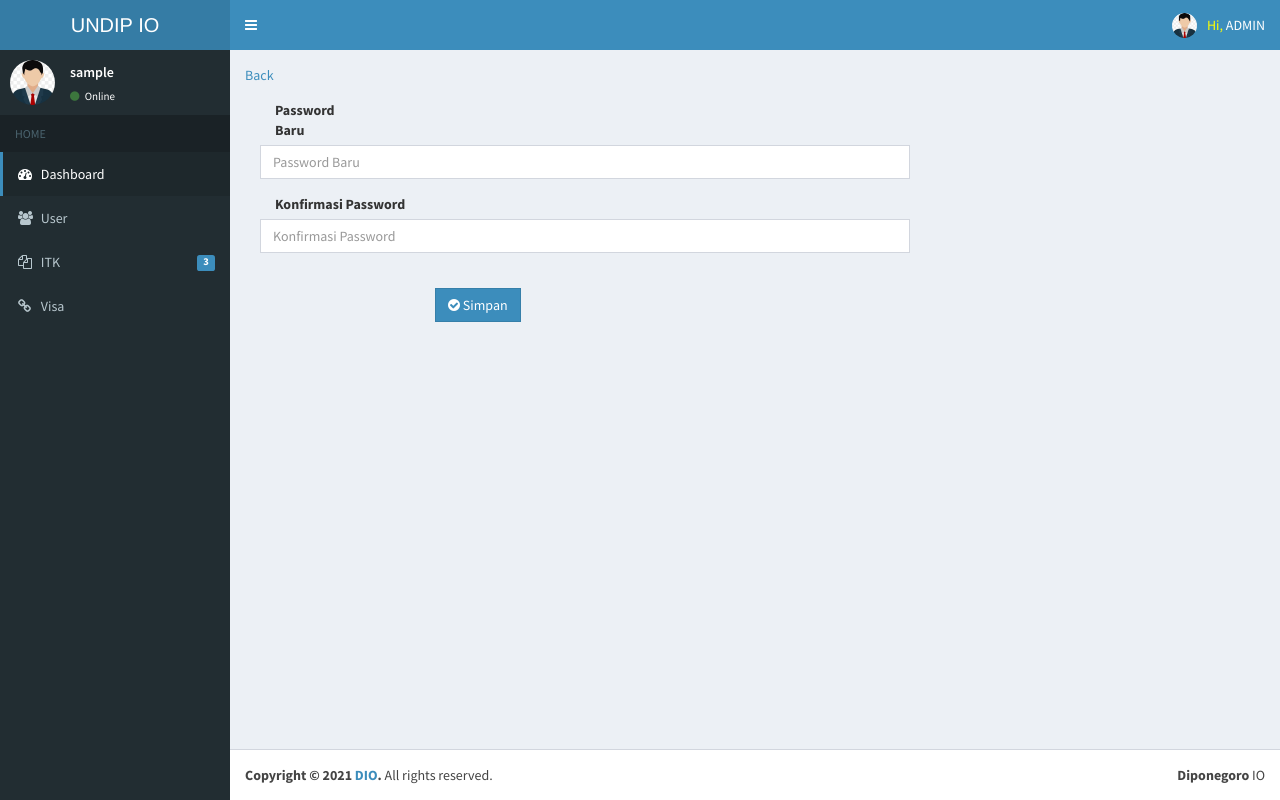
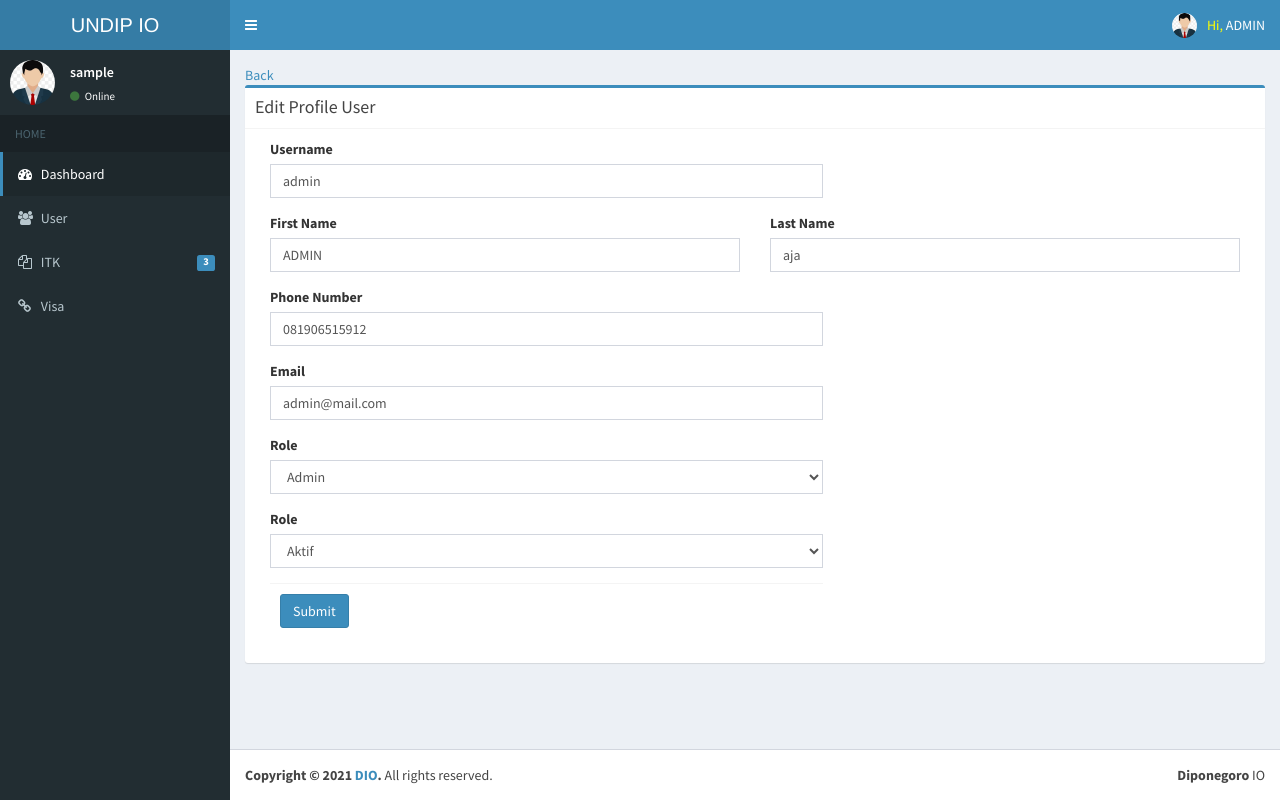
Before and after one commit to destiaarti/broadcast-wa-ci, a CodeIgniter app: page /send-message/admin/user/edit/1 in a window 1280 px wide. Run offline with CodeIgniter, Linux system fonts and the light colour scheme; the visitor is signed in with stand-in values (Sample User, id 1); data comes from the database, SQL or seed files in the repository; some libraries are stand-ins or nearby versions.

Commit message:
bug fixing

```diff
--- a/application/config/config.php
+++ b/application/config/config.php
@@ -492,6 +492,7 @@ $config['compress_output'] = FALSE;
 |
 */
 $config['time_reference'] = 'local';
+// $config['time_reference'] = 'Asia/Jakarta';
 
 /*
 |--------------------------------------------------------------------------
--- a/application/controllers/admin/User.php
+++ b/application/controllers/admin/User.php
@@ -20,25 +20,43 @@ class User extends MY_Controller
         $this->template->load('layouts/template', 'admin/user/index', $data);
     }
 
-    public function edit($id)
+    public function edit_password($id)
     {
         $data           = konfigurasi('Edit Password', 'Edit Password');
         $data['users'] = $this->User_model->get_by_id($id);
-        $this->template->load('layouts/template', 'admin/user/edit', $data);
+        $this->template->load('layouts/template', 'admin/user/edit_password', $data);
+    }
+
+    public function edit($id)
+    {
+        $data           = konfigurasi('Edit Profile', 'Edit Profile');
+        $data['users'] = $this->User_model->get_by_id($id);
+        $this->template->load('layouts/template', 'admin/user/update', $data);
     }
 
     public function update()
     {
         $id      = $this->input->post('id');
-        $name    = $this->input->post('name');
-        $address = $this->input->post('address');
+        $username    = $this->input->post('username');
+        $first_name    = $this->input->post('first_name');
+        $last_name    = $this->input->post('last_name');
+        $email    = $this->input->post('email');
+        $phone   = $this->input->post('phone');
+        $activated    = $this->input->post('activated');
+        $role    = $this->input->post('role');
 
         $data = [
-            'name'    => $name,
-            'address' => $address,
+            'first_name'    => $first_name,
+            'last_name'    => $last_name,
+            'username'    => $username,
+            'email'    => $email,
+            'phone'    => $phone,
+            'activated'    => $activated,
+            'role'    => $role,
         ];
-        $this->Person_model->update(['id' => $id], $data);
-        redirect('admin/users');
+        $this->User_model->update(['id' => $id], $data);
+        $this->session->set_flashdata('Edit', 'Success Saved !');
+        redirect('admin/user');
     }
 
     public function add()
--- a/application/views/admin/user/edit.php
+++ b/application/views/admin/user/edit_password.php
@@ -2,7 +2,6 @@
 <form action="<?= base_url('auth/changePasswordUser') ?>" method="post">
 <input type="hidden" name="id" value="<?= $users->id ?>">
 <div class="tab-pane" id="password">
-					<form class="form-horizontal" action="<?php echo base_url('auth/updatePassword') ?>" method="POST">
 					<div class="col-sm-8">
 					<div class="form-group">
 							<label for="passBaru" class="col-sm-2 control-label">Password Baru</label>
@@ -16,6 +15,8 @@
 							</div>
 						</div>
 				</div>
+				<?php echo @$error; ?>
+			        	<?php if(validation_errors()) { echo validation_errors(); }?>
 				<div class="form-group">
 							<div class="col-sm-offset-2 col-sm-8" style="padding:20px">
 								<button type="submit" class="btn btn-primary btn-flat"><i class="fa fa-check-circle"></i> Simpan</button>
--- /dev/null
+++ b/application/views/admin/user/update.php
@@ -0,0 +1,72 @@
+
+<?php echo anchor('admin/user', 'Back'); ?>
+<div class="row">
+        <div class="col-md-12">
+          <div class="box box-primary">
+            <div class="box-header with-border">
+              <h3 class="box-title">Edit Profile User</h3>
+            </div>
+            <form action="<?= base_url('admin/user/update') ?>" method="post" autocomplete="on" enctype="multipart/form-data">
+            <input type="hidden" name="id" value="<?= $users->id ?>">
+              <div class="box-body">
+              <div class="col-md-7">
+                <div class="form-group">
+                  <label for="exampleInputPassword1">Username</label>
+                  <input type="text" name="username" class="form-control" value="<?= $users->username ?>" id="username" placeholder="enter UserName" required>
+                </div>
+				</div>
+				<div class="col-md-6">
+                <div class="form-group">
+                  <label for="exampleInputPassword1">First Name</label>
+                  <input type="text" name="first_name" class="form-control" value="<?= $users->first_name ?>" id="first_name" placeholder="enter First Name" required>
+                </div>
+				</div>
+				<div class="col-md-6">
+				<div class="form-group">
+                  <label for="exampleInputPassword1">Last Name</label>
+                  <input type="text" name="last_name" class="form-control" id="last_name" value="<?= $users->last_name ?>" placeholder="Enter Last Name" required>
+                </div>
+				</div>
+                <div class="col-md-7">
+                  <div class="form-group">
+                    <label for="exampleInputEmail1">Phone Number</label>
+                    <input type="tel" name="phone" class="form-control" id="phone" value="<?= $users->phone ?>" placeholder="Enter Phone Number" required>
+                  </div>
+				        </div>
+		        		<div class="col-md-7">
+                  <div class="form-group">
+                    <label for="exampleInputEmail1">Email</label>
+                    <input type="email" name="email" class="form-control" id="email" value="<?= $users->email ?>" placeholder="Enter email" required>
+                  </div>
+				        </div>
+                <div class="col-md-7">
+                <div class="form-group">
+                  <label for="exampleInputPassword1">Role</label>
+
+				  <select name="role" class="form-control">
+<option value="admin"<?php if($users->role=="admin"){echo "selected";}?>>Admin</option>
+<option value="admin fakultas"<?php if($users->role=="admin fakultas"){echo "selected";}?>>Admin Fakultas</option>
+</select>
+                </div>
+				</div>
+        <div class="col-md-7">
+                <div class="form-group">
+                  <label for="exampleInputPassword1">Role</label>
+				  <select name="activated" class="form-control">
+<option value="1"<?php if($users->activated == 1){echo "selected";}?>>Aktif</option>
+<option value="0"<?php if($users->activated == 0){echo "selected";}?>>Nonaktif</option>
+</select>
+                </div>
+				</div>
+                <?php echo @$error; ?>
+			        	<?php if(validation_errors()) { echo validation_errors(); }?>
+                <div class="col-md-7">
+                  <div class="form-group">
+                    <div class="box-footer">
+                      <button type="submit" id="submit" class="btn btn-primary">Submit</button>
+                    </div>
+                  </div>
+                </div>
+            </form>
+          </div>
+		  </div>
--- a/application/views/authentication/profile.php
+++ b/application/views/authentication/profile.php
@@ -6,7 +6,7 @@
 		<!-- Profile Image -->
 		<div class="box box-primary">
 			<div class="box-body box-profile">
-				<img class="profile-user-img img-responsive img-circle" src="<?= base_url('assets/uploads/images/foto_profil/'.$userdata->photo); ?>" style="width:125px; height:125px">
+				<img class="profile-user-img img-responsive img-circle" src="<?= base_url('assets/uploads/images/foto_profil/user.jpg'); ?>" style="width:125px; height:125px">
 
 				<h3 class="profile-username text-center"><?= $userdata->first_name; ?> <?= $userdata->last_name; ?></h3>
 
--- a/application/views/itk/detail.php
+++ b/application/views/itk/detail.php
@@ -28,7 +28,7 @@
 </tr>
 <tr>
 
-			<?if($itk->itk_file != "default.png") { ?>
+			<?php if($itk->itk_file != null) { ?>
 
 				<td><img src="<?php echo base_url('assets/uploads/itk/'.$itk->itk_file); ?>" width="250"  height="220" /> </td>
 				<tr>
@@ -47,7 +47,7 @@
 </tr>
 <tr>
 
-			<?php if($itk->passport_file != "default.png") { ?>
+			<?php if($itk->passport_file != null) { ?>
 				<td><img src="<?php echo base_url('assets/uploads/passport/'.$itk->passport_file); ?>" width="250"  height="220" /> </td>
 				<tr>
 		<td><?=anchor('assets/uploads/passport/'.$itk->passport_file, 'View Passport File!','target="_blank"')?></td>
--- a/application/views/itk/update.php
+++ b/application/views/itk/update.php
@@ -56,7 +56,7 @@
                 <div class="form-group">
                   <label for="exampleInputFile">ITK File</label>
 				  </br>
-				  <?if($itk->itk_file != "default.png") { ?>
+				  <?if($itk->itk_file != null) { ?>
 		<button><?=anchor('upload/itk/'.$itk->itk_file, 'View ITK File!','target="_blank"')?></button>
 
 <? } else{ ?>
@@ -71,7 +71,7 @@
 				<div class="form-group">
                   <label for="exampleInputFile">Passport File</label>
 				  </br>
-				  <?if($itk->passport_file != "default.png") { ?>
+				  <?if($itk->passport_file != null) { ?>
 		<button><?=anchor('upload/passport/'.$itk->passport_file, 'View Passport File!','target="_blank"')?></button>
 
 <? } else{ ?>
--- a/application/views/visa/detail.php
+++ b/application/views/visa/detail.php
@@ -32,7 +32,7 @@
 </tr>
 <tr>
 
-			<?php if($visa->visa_file != "default.png") { ?>
+			<?php if($visa->visa_file != null) { ?>
 
 				<td><img src="<?php echo base_url('assets/uploads/visa/'.$visa->visa_file); ?>" width="250"  height="220" /> </td>
 				<tr>
@@ -51,7 +51,7 @@
 </tr>
 <tr>
 
-			<?php if($visa->cap_file != "default.png") { ?>
+			<?php if($visa->cap_file != null) { ?>
 				<td><img src="<?php echo base_url('assets/uploads/cap/'.$visa->cap_file); ?>" width="250"  height="220" /> </td>
 				<tr>
 		<td><?=anchor('assets/uploads/cap/'.$visa->cap_file, 'View Cap File!','target="_blank"')?></td>
--- a/application/views/visa/update.php
+++ b/application/views/visa/update.php
@@ -66,7 +66,7 @@
                 <div class="form-group">
                   <label for="exampleInputFile">Visa File</label>
 				  </br>
-				  <?if($visa->visa_file != "default.png") { ?>
+				  <?if($visa->visa_file != null) { ?>
 		<button><?=anchor('upload/visa/'.$visa->visa_file, 'View visa File!','target="_blank"')?></button>
 
 <? } else{ ?>
@@ -81,8 +81,8 @@
 				<div class="form-group">
                   <label for="exampleInputFile">Cap Visa Kedatangan File</label>
 				  </br>
-				  <?if($visa->cap_file != "default.png") { ?>
-		<button><?=anchor('upload/cap/'.$visa->cap_file, 'View Cap Visa Kedatngan File!','target="_blank"')?></button>
+				  <?if($visa->cap_file != null) { ?>
+		<button><?=anchor('upload/cap/'.$visa->cap_file, 'View Cap Visa Kedatangan File!','target="_blank"')?></button>
 
 <? } else{ ?>
 	<p>No File Upload</p>
```
Also changed, not shown: application/controllers/Auth.php (+13 -16 lines), application/controllers/Email.php (+4 -4 lines), application/views/admin/user/index.php (+11 -1 lines), application/views/visa/index.php (line endings or trailing spaces), assets/uploads/cap/Screen_Shot_2021-12-21_at_09_05_56.png (added), assets/uploads/cap/Screen_Shot_2021-12-21_at_21_53_27.png (added), assets/uploads/visa/Screen_Shot_2021-12-21_at_22_11_11.png (added).
